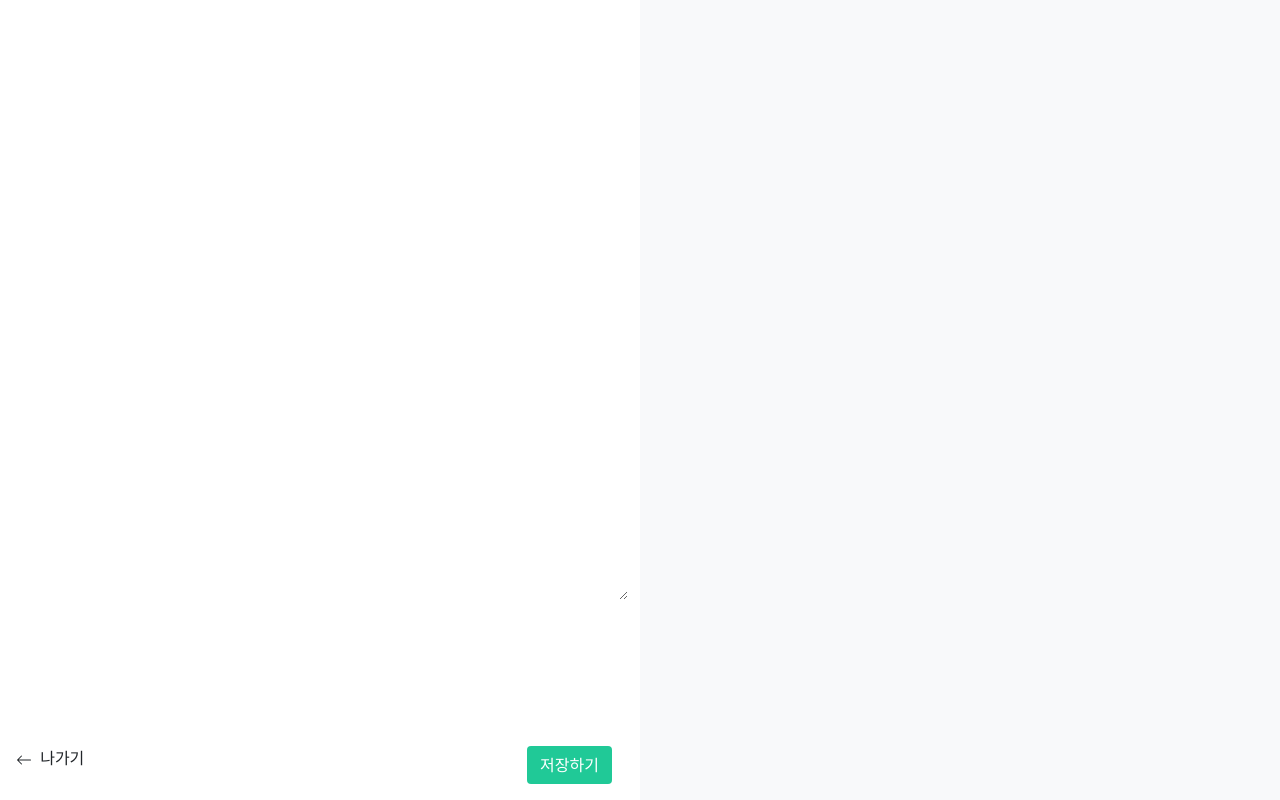
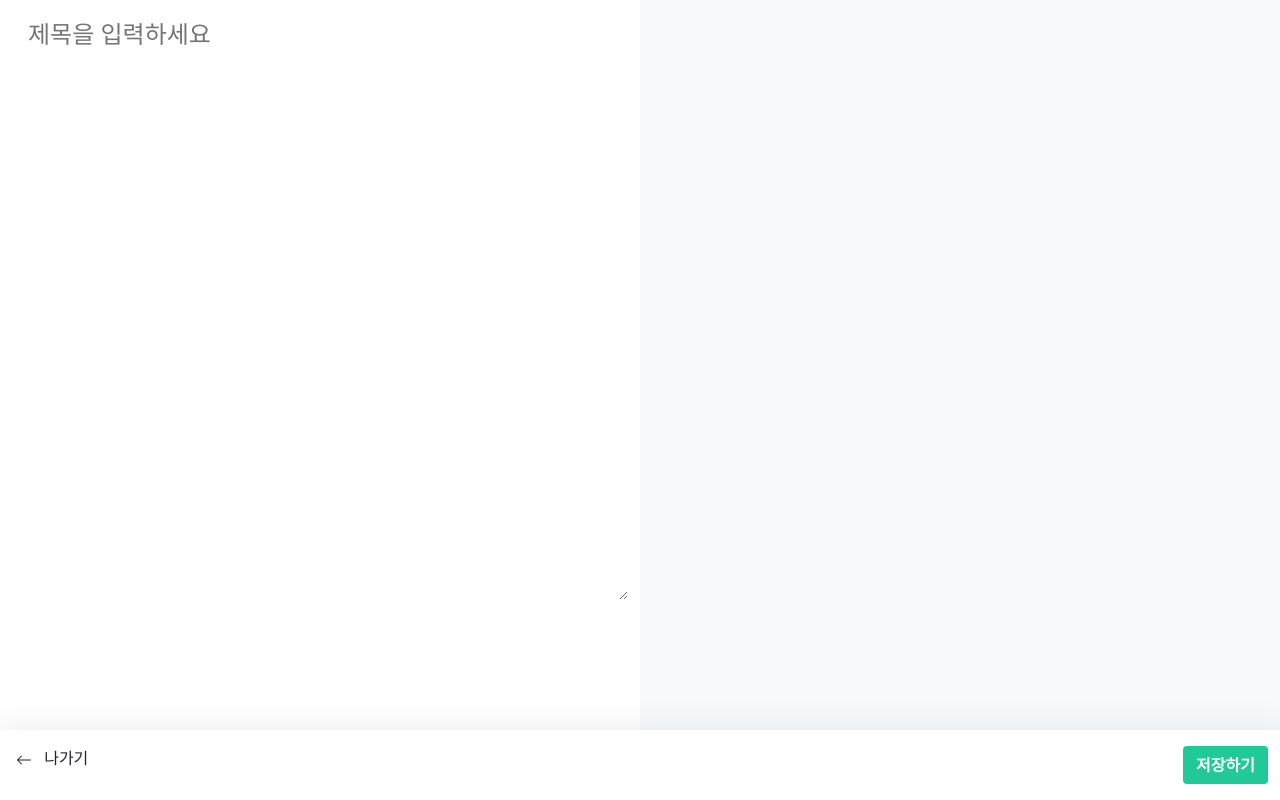
Before and after one commit to hyosun7037/jaylog, a plain HTML site: page newPost.html in a window 1280 px wide. Drawn offline with nearby package versions, Linux system fonts and the light colour scheme.

Commit message:
에디터 placeholder 수정

```diff
--- a/newPost.html
+++ b/newPost.html
@@ -17,10 +17,13 @@
 
 <body>
     <div class="container-fluid">
-        <div class="row">
-            <div class="col min-vh-100">
-                <textarea id="markdownEditor" class="h-75 w-100 m-0 p-0 border-0" onkeyup="test()"></textarea>
-                <div class="fixed-bottom p-3 row w-50">
+        <div class="row row-cols-1 row-cols-sm-2">
+            <div class=" col min-vh-100">
+                <textarea id="markdownEditor" class="h-75 w-100 m-0 p-0 border-0 fs-4 p-3 " placeholder="제목을 입력하세요"
+                    onkeyup="test()"></textarea>
+
+                <!-- 나가기, 저장하기 버튼 -->
+                <div class="p-3 row fixed-bottom bg-white shadow-lg">
                     <span class="col-auto me-auto">
                         <a href="./main.html" class=" text-decoration-none text-dark">
                             <svg xmlns="http://www.w3.org/2000/svg" width="16" height="16" fill="currentColor"
@@ -28,10 +31,10 @@
                                 <path fill-rule="evenodd"
                                     d="M15 8a.5.5 0 0 0-.5-.5H2.707l3.147-3.146a.5.5 0 1 0-.708-.708l-4 4a.5.5 0 0 0 0 .708l4 4a.5.5 0 0 0 .708-.708L2.707 8.5H14.5A.5.5 0 0 0 15 8z" />
                             </svg>
-                            <span class="mx-1">나가기</span>
+                            <span class="m-2">나가기</span>
                         </a>
                     </span>
-                    <button type="button" class="btn text-white col-auto"
+                    <button type="button" class="btn fw-bold text-white col-auto mx-2"
                         style="background-color: #20c997;">저장하기</button>
                 </div>
             </div>
```
